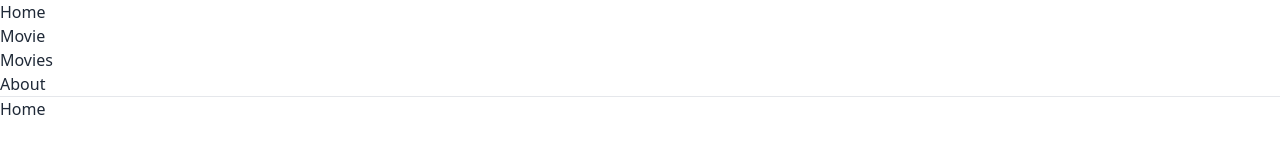
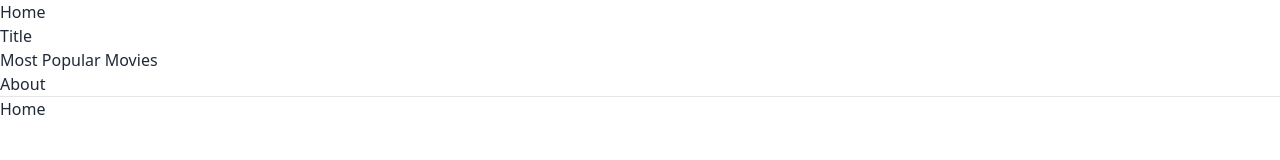
Before and after one commit to jesusarchive/tmdb, a React (Vite) app: page / in a window 1280 px wide. Shown: the top 160 px of the page. Built offline with nearby package versions, Linux system fonts and the light colour scheme.

Commit message:
update pages wp

```diff
--- a/src/layouts/layout/layout.tsx
+++ b/src/layouts/layout/layout.tsx
@@ -16,10 +16,10 @@ function Layout() {
             <Link to="/">Home</Link>
           </li>
           <li>
-            <Link to="/movie">Movie</Link>
+            <Link to="/title">Title</Link>
           </li>
           <li>
-            <Link to="/movies">Movies</Link>
+            <Link to="/chart/popular">Most Popular Movies</Link>
           </li>
           <li>
             <Link to="/about">About</Link>
--- a/src/pages/movies/api.ts
+++ b/src/pages/chart/api.ts
@@ -1,4 +1,4 @@
-export const API_KEY = '8f781d70654b5a6f2fa69770d1d115a3';
+export const API_KEY = '';
 export const BASE_URL = 'https://api.themoviedb.org';
 export const IMAGE_BASE_URL = 'https://image.tmdb.org/t/p/w500';
 
--- a/src/pages/movies/movies.tsx
+++ b/src/pages/chart/chart.tsx
@@ -5,7 +5,7 @@ import React, { useEffect, useState } from 'react';
 import { Button, Pagination, Table } from '../../components';
 import { getMoviesBySearch, getPopularMovies, IMAGE_BASE_URL, MovieType } from './api';
 
-const Movies = () => {
+const Chart = () => {
   const [loading, setLoading] = useState(false);
   const [page, setPage] = useState(1);
   const [maxPage, setMaxPage] = useState(-1);
@@ -91,8 +91,8 @@ const Movies = () => {
                 <span />
               </Table.Head>
 
-              <Table.Body className="overflow-scroll">
-                {movies.map((movie) => (
+              <Table.Body>
+                {movies?.map((movie) => (
                   <Table.Row key={movie.id}>
                     {/* POSTER */}
                     <div>
@@ -156,4 +156,4 @@ const Movies = () => {
   );
 };
 
-export default Movies;
+export default Chart;
--- /dev/null
+++ b/src/pages/chart/index.ts
@@ -0,0 +1,2 @@
+export { default } from './chart';
+export * from './chart';
--- a/src/pages/movie/index.ts
+++ /dev/null
@@ -1,2 +0,0 @@
-export { default } from './movie';
-export * from './movie';
--- a/src/pages/movies/index.ts
+++ /dev/null
@@ -1,2 +0,0 @@
-export { default } from './movies';
-export * from './movies';
--- a/src/pages/movie/api.ts
+++ b/src/pages/title/api.ts
@@ -1,4 +1,4 @@
-export const API_KEY = '8f781d70654b5a6f2fa69770d1d115a3';
+export const API_KEY = '';
 export const BASE_URL = 'https://api.themoviedb.org';
 export const IMAGE_BASE_URL = 'https://image.tmdb.org/t/p/w500';
 
--- /dev/null
+++ b/src/pages/title/index.ts
@@ -0,0 +1,2 @@
+export { default } from './title';
+export * from './title';
--- a/src/pages/movie/movie.tsx
+++ b/src/pages/title/title.tsx
@@ -3,10 +3,10 @@ import { FireIcon, PhotoIcon, StarIcon, VideoCameraIcon } from '@heroicons/react
 import React, { useEffect, useState } from 'react';
 
 import { Badge } from '../../components';
-import { IMAGE_BASE_URL } from '../movies/api';
+import { IMAGE_BASE_URL } from '../chart/api';
 import { CastType, CrewType, getMovie, getMovieCredits, getMovieVideos, MovieDetailType, MovieVideoType } from './api';
 
-const Movie = () => {
+const Title = () => {
   const [loading, setLoading] = useState(false);
   const [movie, setMovie] = useState({} as MovieDetailType);
   const [videos, setVideos] = useState([] as Array<MovieVideoType>);
@@ -185,4 +185,4 @@ const Movie = () => {
   );
 };
 
-export default Movie;
+export default Title;
```
Also changed, not shown: src/main.tsx (+4 -4 lines), 1 other file (tests, documents, lock files or other folders).
